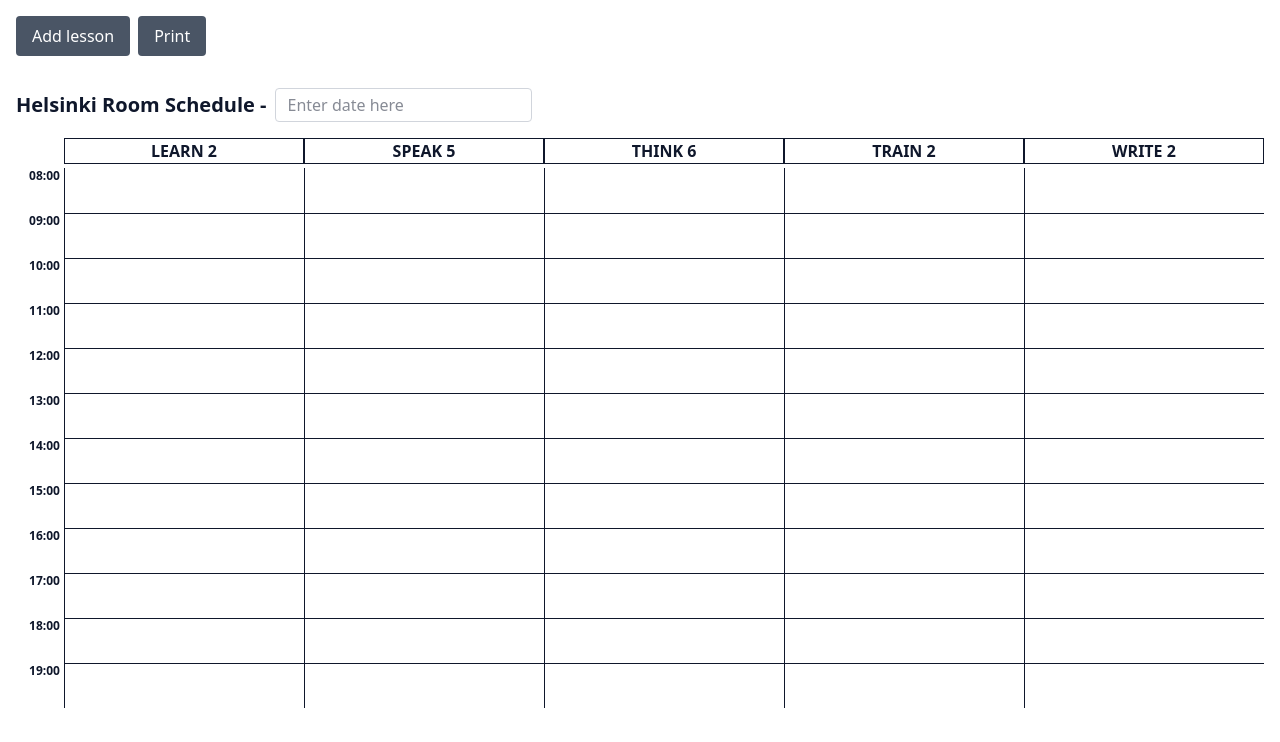
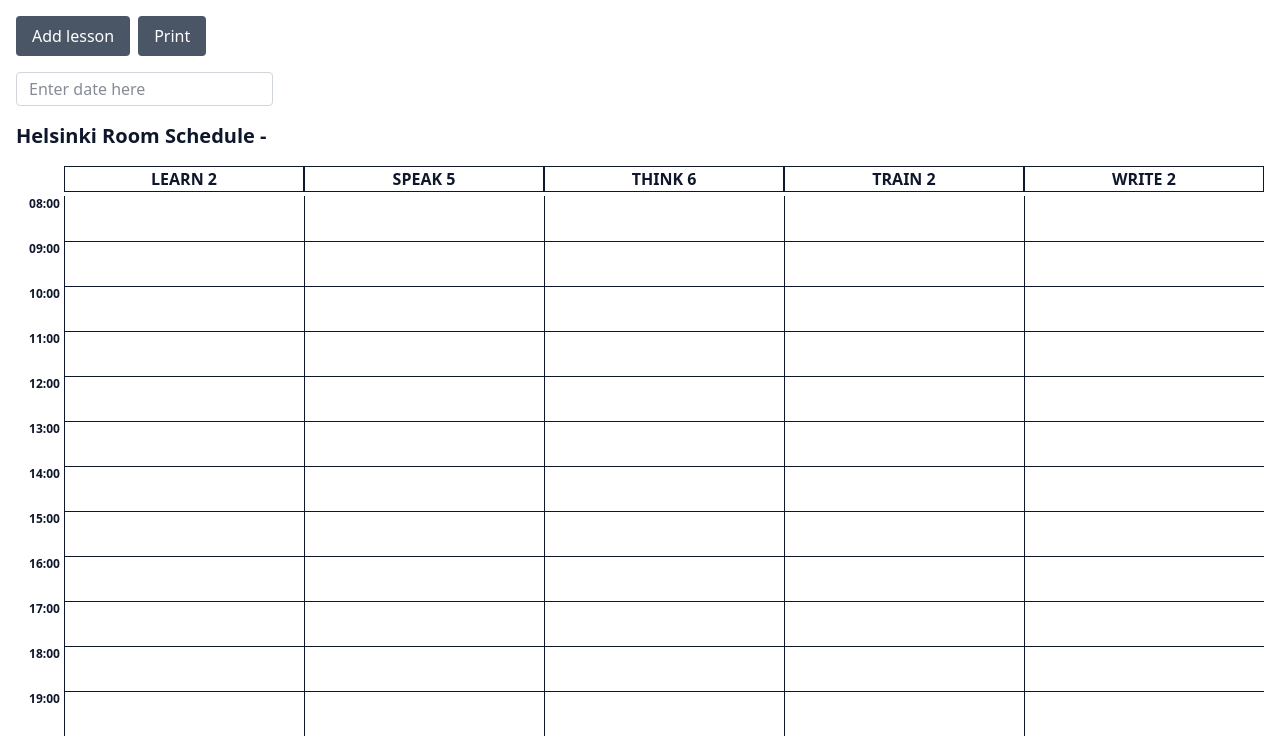
Before and after one commit to ThomasParratt/day_schedule, a React (Vite) app: page / in a window 1280 px wide. Shown: the top 742 px of the page. Built offline with nearby package versions, Linux system fonts and the light colour scheme.

Commit message:
new commit

```diff
--- a/src/App.jsx
+++ b/src/App.jsx
@@ -55,10 +55,6 @@ export default function TimetableApp() {
         CLASSROOMS={CLASSROOMS}
       />
 
-      <div className="flex items-center gap-2 mt-4 mb-4">
-        <h1 className="text-xl font-semibold">
-          Helsinki Room Schedule - {date}
-        </h1>
       <input
         type="text"
         value={date}
@@ -66,7 +62,9 @@ export default function TimetableApp() {
         placeholder="Enter date here"
         className="border border-gray-300 rounded px-3 py-1 focus:outline-none focus:ring-2 focus:ring-blue-500"
       />
-      </div>
+      <h1 className="text-xl font-semibold mt-4 mb-4">
+        Helsinki Room Schedule - {date}
+      </h1>
 
       <div className="print-block">
         <TableHeader
```
Lines whose indentation alone changed are shown as unchanged.
